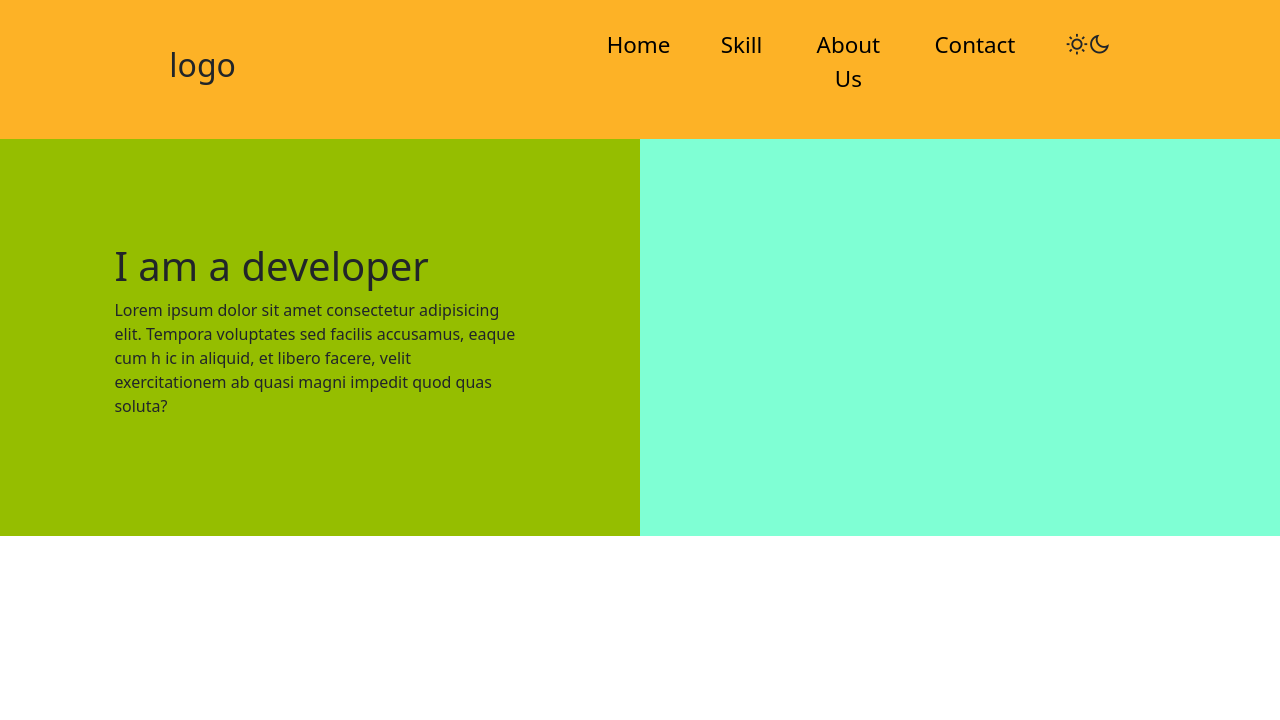
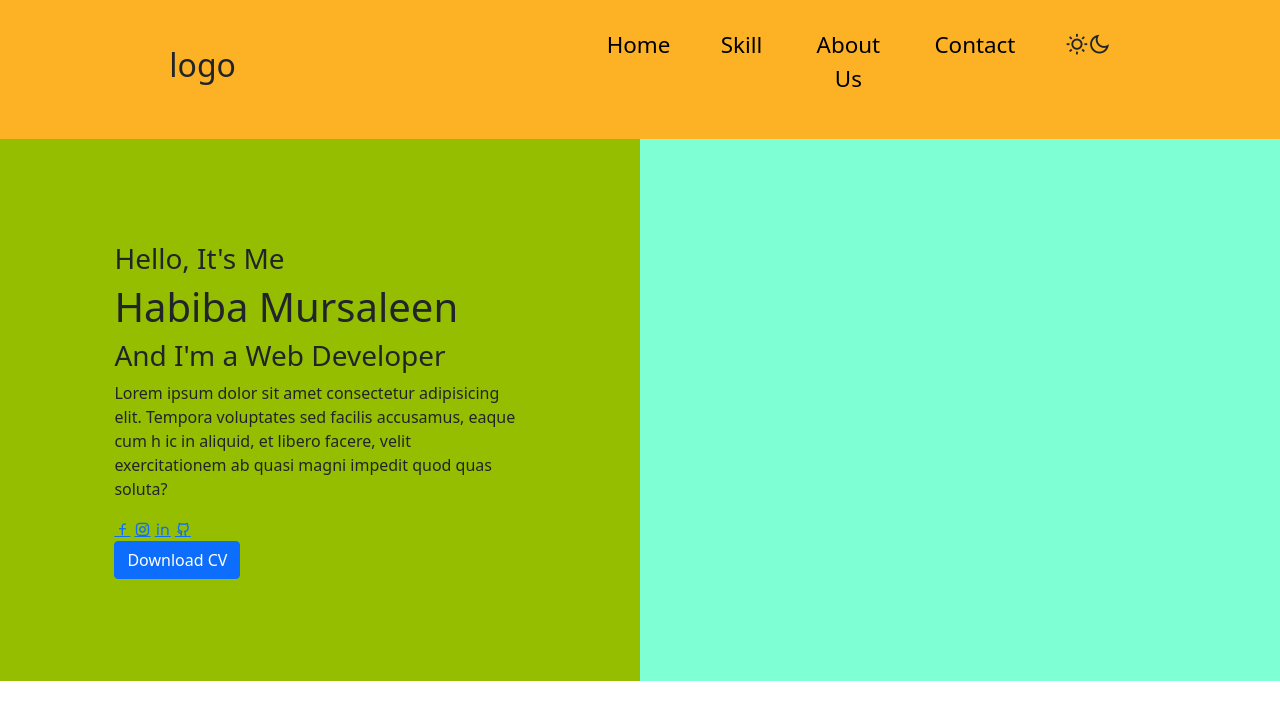
Before and after one commit to HABcoder/Prt-in-progress-, a plain HTML site: page index.html in a window 1280 px wide. Drawn offline with nearby package versions, Linux system fonts and the light colour scheme.

Commit message:
create home section

```diff
--- a/index.html
+++ b/index.html
@@ -28,10 +28,19 @@
         <div class="main">
             <div class="div1">
                 <div class="container">
-                    <h1>I am a developer</h1>
+                    <h3>Hello, It's Me</h3>
+                    <h1>Habiba Mursaleen</h1>
+                    <h3>And I'm a Web Developer</h3>
                     <p>Lorem ipsum dolor sit amet consectetur adipisicing elit. Tempora voluptates sed facilis accusamus, eaque cum h
                         ic in aliquid, et libero facere, velit exercitationem ab quasi magni impedit quod quas soluta?
                     </p>
+                    <div class="social-icons">
+                        <a href="#" class="social-icon"><i class="ri-facebook-line"></i></a>
+                        <a href="#" class="social-icon"><i class="ri-instagram-line"></i></a>
+                        <a href="#" class="social-icon"><i class="ri-linkedin-line"></i></a>
+                        <a href="#" class="social-icon"><i class="ri-github-line"></i></a>
+                    </div>
+                    <a href="#" class="btn btn-primary">Download CV</a>
                  </div>
             </div>
             <div class="div2">
```
